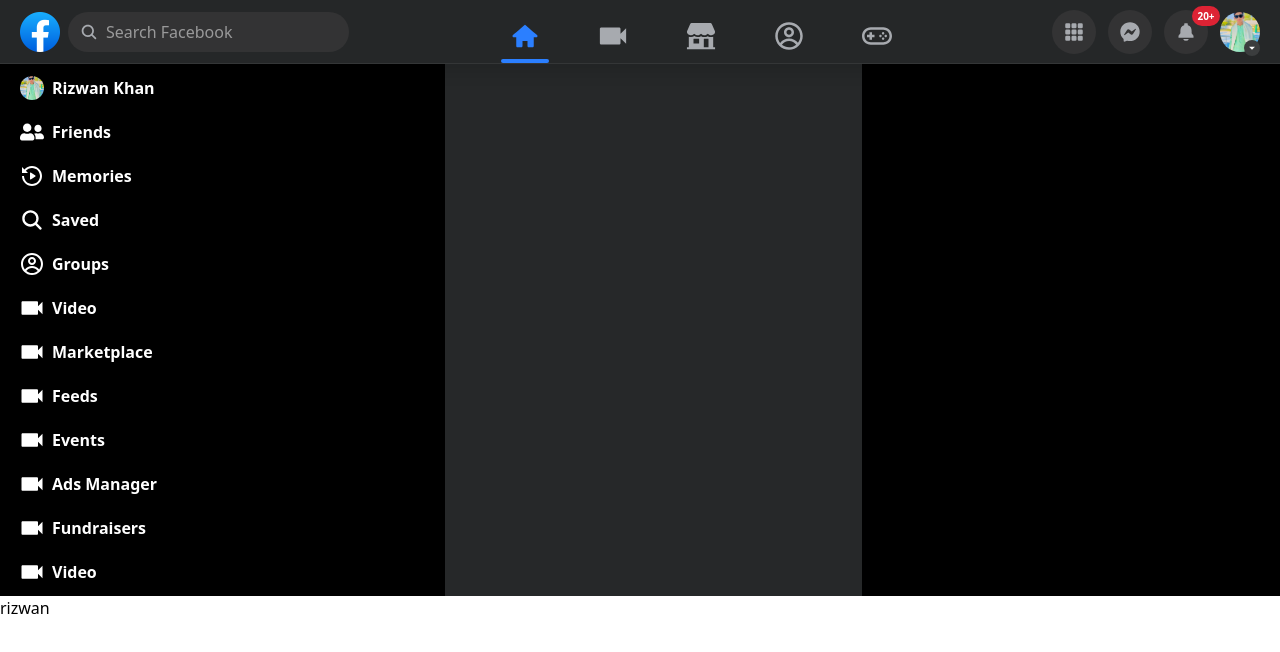
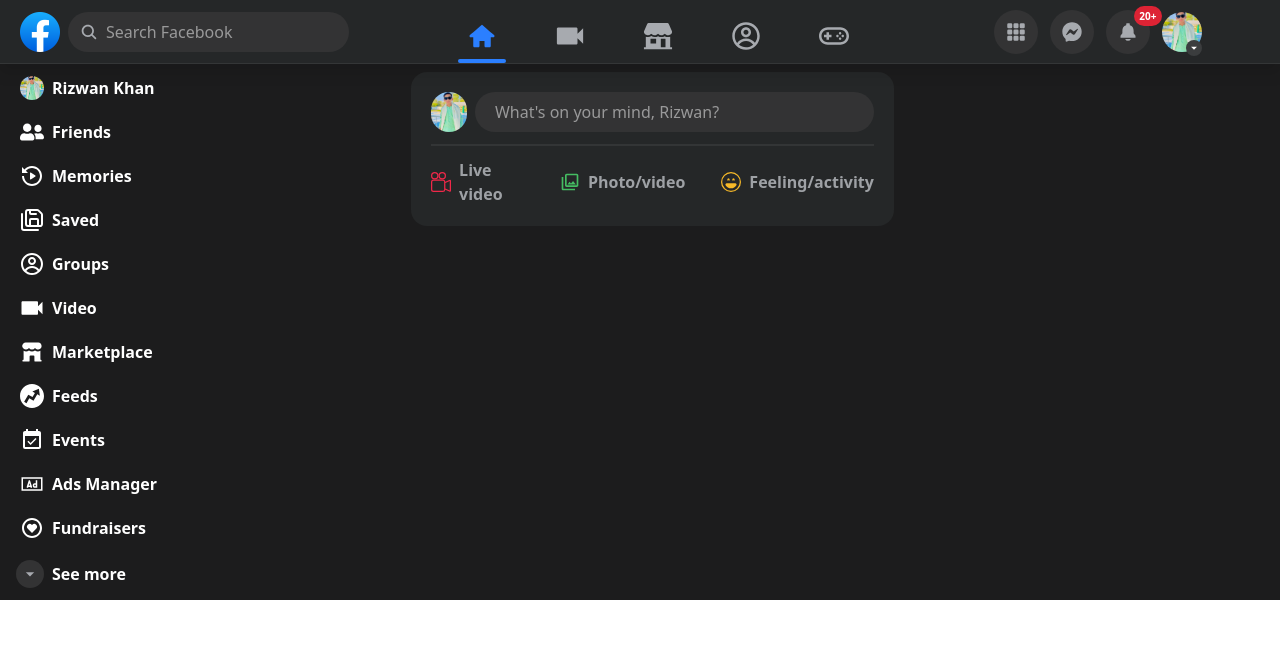
Before and after one commit to RKHAN67/facebook-clone, a React (Vite) app: page / in a window 1280 px wide. Shown: the top 652 px of the page. Built offline with nearby package versions, Linux system fonts and the light colour scheme.

Commit message:
new changing

```diff
--- a/src/assets/icon/Icons.jsx
+++ b/src/assets/icon/Icons.jsx
@@ -11,6 +11,19 @@
 import { CgGames } from "react-icons/cg";
 import { FaUserFriends } from "react-icons/fa";
 import { RiMemoriesFill } from "react-icons/ri";
+import { LuSaveAll } from "react-icons/lu";
+import { HiMiniBuildingStorefront } from "react-icons/hi2";
+import { SiBuzzfeed } from "react-icons/si";
+import { MdEventAvailable } from "react-icons/md";
+import { LiaAdSolid } from "react-icons/lia";
+import { BiHeartCircle } from "react-icons/bi";
+import { BiSolidGift } from "react-icons/bi";
+import { SiFacebookgaming } from "react-icons/si";
+import { BsCameraReels } from "react-icons/bs";
+import { MdOutlinePhotoLibrary } from "react-icons/md";
+import { BsEmojiLaughing } from "react-icons/bs";
+
+
 
 export const Icons = {
     SEARCH: <IoSearch />,
@@ -25,4 +38,15 @@
     GAMES: <CgGames />,
     FRIENDS: <FaUserFriends />,
     MEMORIES: <RiMemoriesFill />,
+    SAVE: <LuSaveAll />,
+    MARKETPLACE: <HiMiniBuildingStorefront />,
+    FEEDS: <SiBuzzfeed />,
+    EVENTS: <MdEventAvailable />,
+    ADS: <LiaAdSolid />,
+    HEART: <BiHeartCircle />,
+    GIFT: <BiSolidGift />,
+    GAMEING_VIDEO: <SiFacebookgaming />,
+    REELS: <BsCameraReels />,
+    PHOTO: <MdOutlinePhotoLibrary />,
+    EMOJI: <BsEmojiLaughing />,
 }
--- a/src/components/layout/Header.jsx
+++ b/src/components/layout/Header.jsx
@@ -14,7 +14,7 @@
 const Header = () => {
     return (
         <div className="flex gap-2 bg-[#252728] w-full h-16 md:px-5 drop-shadow-xl border-b border-[#343637] justify-between items-center">
-            <div className="flex gap-2 items-center">
+            <div className="flex gap-2 items-center w-[80%]">
                 <div className="w-10 cursor-pointer">
                     <img src={Logo} alt="Logo" className="w-full h-full" />
                 </div>
@@ -26,7 +26,7 @@
                     <span className="text-lg text-[#a7aaaf]">{Icons.SEARCH}</span>
                 </div>
             </div>
-            <div className="hidden md:flex items-center gap-8 mt-2 ">
+            <div className="hidden md:flex items-center gap-8 mt-2 w-full">
                 {NavigationIcon.map((item, index) => (
                     <div key={index} className="relative flex items-center justify-center w-14 h-14 cursor-pointer">
                         <span className={`text-3xl ${item.active ? 'text-blue-500' : 'text-[#a7aaaf]'}`}>
@@ -38,7 +38,7 @@
                     </div>
                 ))}
             </div>
-            <div className="flex gap-3 items-center">
+            <div className="flex gap-3 items-center w-[50%]">
                 <div className="rounded-full bg-[#333334] p-3 cursor-pointer">
                     <span className="text-xl text-[#a7aaaf]">{Icons.GRID}</span>
                 </div>
--- a/src/index.css
+++ b/src/index.css
@@ -1 +1,20 @@
 @import "tailwindcss";
+
+/* Custom Scrollbar Styles */
+.custom-scrollbar::-webkit-scrollbar {
+    width: 8px;
+}
+
+.custom-scrollbar::-webkit-scrollbar-track {
+    background: #1c1c1d;
+    border-radius: 10px;
+}
+
+.custom-scrollbar::-webkit-scrollbar-thumb {
+    background: #555;
+    border-radius: 10px;
+}
+
+.custom-scrollbar::-webkit-scrollbar-thumb:hover {
+    background: #888;
+}
--- a/src/layout/MainLayout.jsx
+++ b/src/layout/MainLayout.jsx
@@ -5,13 +5,13 @@
 const MainLayout = () => {
     return (
         <div>
-            <div>
+            <div className='fixed w-full'>
                 <Header />
             </div>
-            <div className='pt-0'>
+            <div className='pt-16'>
                 <Outlet />
             </div>
-            <p>rizwan</p>
+            {/* <p>rizwan</p> */}
         </div>
     )
 }
--- a/src/pages/Home.jsx
+++ b/src/pages/Home.jsx
@@ -1,72 +1,108 @@
-import React from 'react'
-import userImage from '../assets/images/user.jpeg';
-import { Icons } from '../assets/icon/Icons';
+import React, { useState } from "react";
+import { Link } from "react-router-dom";
+import userImage from "../assets/images/user.jpeg";
+import { Icons } from "../assets/icon/Icons";
+
+const menuItems = [
+    { name: "Friends", icon: Icons.FRIENDS, link: "/friends" },
+    { name: "Memories", icon: Icons.MEMORIES, link: "/memories" },
+    { name: "Saved", icon: Icons.SAVE, link: "/saved" },
+    { name: "Groups", icon: Icons.PROFILE, link: "/groups" },
+    { name: "Video", icon: Icons.VIDEO, link: "/video" },
+    { name: "Marketplace", icon: Icons.MARKETPLACE, link: "/marketplace" },
+    { name: "Feeds", icon: Icons.FEEDS, link: "/feeds" },
+    { name: "Events", icon: Icons.EVENTS, link: "/events" },
+    { name: "Ads Manager", icon: Icons.ADS, link: "/ads" },
+    { name: "Fundraisers", icon: Icons.HEART, link: "/fundraisers" },
+];
+
+const moreItems = [
+    { name: "Birthdays", icon: Icons.GIFT, link: "/birthdays" },
+    { name: "Gaming Video", icon: Icons.GAMEING_VIDEO, link: "/gaming-video" },
+    { name: "Messenger", icon: Icons.MESSENGER, link: "/messenger" },
+    { name: "Play Games", icon: Icons.GAMES, link: "/play-games" },
+    { name: "Reels", icon: Icons.REELS, link: "/reels" },
+];
+
+const postActions = [
+    { name: "Live video", icon: Icons.REELS, link: "/live-video", color: "#f02849" },
+    { name: "Photo/video", icon: Icons.PHOTO, link: "/photo-video", color: "#45bd62" },
+    { name: "Feeling/activity", icon: Icons.EMOJI, link: "/feeling-activity", color: "#f7b928" },
+];
 
 const Home = () => {
+    const [showMore, setShowMore] = useState(false);
+
     return (
-        <div className='flex  bg-black w-full h-full'>
-            <div className='flex flex-col gap-5  py-3 px-5 w-full'>
-                <div className='flex items-center gap-2'>
-                    <div className="w-6 h-6 rounded-full cursor-pointer overflow-hidden ">
+        <div className="flex bg-[#1c1c1d] w-full h-full">
+            <div className="flex flex-col gap-5 py-3 px-5 w-[80%] h-full overflow-hidden hover:overflow-y-auto custom-scrollbar">
+                <div className="flex items-center gap-2">
+                    <div className="w-6 h-6 rounded-full cursor-pointer overflow-hidden">
                         <img src={userImage} alt="Profile" className="w-full h-full object-cover" />
                     </div>
-                    <h3 className='text-white text-base font-semibold'>Rizwan Khan</h3>
+                    <h3 className="text-white text-base font-semibold">Rizwan Khan</h3>
                 </div>
-                <div className='flex items-center gap-2'>
-                    <span className='text-white text-2xl'>{Icons.FRIENDS}</span>
-                    <h3 className='text-white text-base font-semibold'>Friends</h3>
+                {menuItems.map((item, index) => (
+                    <Link to={item.link} key={index} className="flex items-center gap-2">
+                        <span className="text-white text-2xl">{item.icon}</span>
+                        <h3 className="text-white text-base font-semibold">{item.name}</h3>
+                    </Link>
+                ))}
+                {showMore &&
+                    moreItems.map((item, index) => (
+                        <Link to={item.link} key={index} className="flex items-center gap-2">
+                            <span className="text-white text-2xl">{item.icon}</span>
+                            <h3 className="text-white text-base font-semibold">{item.name}</h3>
+                        </Link>
+                    ))}
+                <div
+                    className="flex gap-2 items-center -ml-1 cursor-pointer"
+                    onClick={() => setShowMore(!showMore)}
+                >
+                    <div
+                        className="rounded-full bg-[#333334] py-1 px-1 transition-transform duration-300"
+                        style={{ transform: showMore ? "rotate(180deg)" : "rotate(0deg)" }}
+                    >
+                        <span className="text-xl text-[#a7aaaf]">{Icons.DROPDOWN}</span>
                     </div>
-                <div className='flex items-center gap-2'>
-                    <span className='text-white text-2xl'>{Icons.MEMORIES}</span>
-                    <h3 className='text-white text-base font-semibold'>Memories</h3>
+                    <h3 className="text-white text-base font-semibold">
+                        {showMore ? "See less" : "See more"}
+                    </h3>
                 </div>
-                <div className='flex items-center gap-2'>
-                    <span className='text-white text-2xl'>{Icons.SEARCH}</span>
-                    <h3 className='text-white text-base font-semibold'>Saved</h3>
             </div>
-                <div className='flex items-center gap-2'>
-                    <span className='text-white text-2xl'>{Icons.PROFILE}</span>
-                    <h3 className='text-white text-base font-semibold'>Groups</h3>
+            <div className="w-full pt-2">
+                <div className="flex flex-col gap-3 bg-[#252728] p-5 rounded-2xl">
+                    <div className="flex gap-2 items-center">
+                        <div className="w-10 h-10 rounded-full cursor-pointer overflow-hidden">
+                            <img src={userImage} alt="Profile" className="w-full h-full object-cover" />
                         </div>
-                <div className='flex items-center gap-2'>
-                    <span className='text-white text-2xl'>{Icons.VIDEO}</span>
-                    <h3 className='text-white text-base font-semibold'>Video</h3>
+                        <div className="bg-[#333334] rounded-full hidden md:flex items-center h-10 px-3 w-full">
+                            <input
+                                type="text"
+                                className="outline-none bg-transparent text-white ml-2 w-full"
+                                placeholder="What's on your mind, Rizwan?"
+                            />
                         </div>
-                <div className='flex items-center gap-2'>
-                    <span className='text-white text-2xl'>{Icons.VIDEO}</span>
-                    <h3 className='text-white text-base font-semibold'>Marketplace</h3>
                     </div>
-                <div className='flex items-center gap-2'>
-                    <span className='text-white text-2xl'>{Icons.VIDEO}</span>
-                    <h3 className='text-white text-base font-semibold'>Feeds</h3>
+                    <div className="border border-[#333536]"></div>
+                    <div className="flex items-center gap-9">
+                        {postActions.map((action, index) => (
+                            <Link to={action.link} key={index} className="flex items-center gap-2">
+                                <span className="text-xl" style={{ color: action.color }}>
+                                    {action.icon}
+                                </span>
+                                <h3 className="text-[#9ea1a5] text-base font-semibold">
+                                    {action.name}
+                                </h3>
+                            </Link>
+                        ))}
                     </div>
-                <div className='flex items-center gap-2'>
-                    <span className='text-white text-2xl'>{Icons.VIDEO}</span>
-                    <h3 className='text-white text-base font-semibold'>Events</h3>
                 </div>
-                <div className='flex items-center gap-2'>
-                    <span className='text-white text-2xl'>{Icons.VIDEO}</span>
-                    <h3 className='text-white text-base font-semibold'>Ads Manager</h3>
-                </div>
-                <div className='flex items-center gap-2'>
-                    <span className='text-white text-2xl'>{Icons.VIDEO}</span>
-                    <h3 className='text-white text-base font-semibold'>Fundraisers</h3>
-                </div>
-                <div className='flex items-center gap-2'>
-                    <span className='text-white text-2xl'>{Icons.VIDEO}</span>
-                    <h3 className='text-white text-base font-semibold'>Video</h3>
             </div>
 
+            <div className="w-[80%]"></div>
         </div>
-            <div className='w-full bg-[#262829]'>
-                <div></div>
-                <div></div>
-                <div></div>
-            </div>
-           <div className='w-full'>
+    );
+};
 
-           </div>
-        </div>
-    )
-}
-export default Home
+export default Home;
```
Lines whose indentation alone changed are shown as unchanged.
